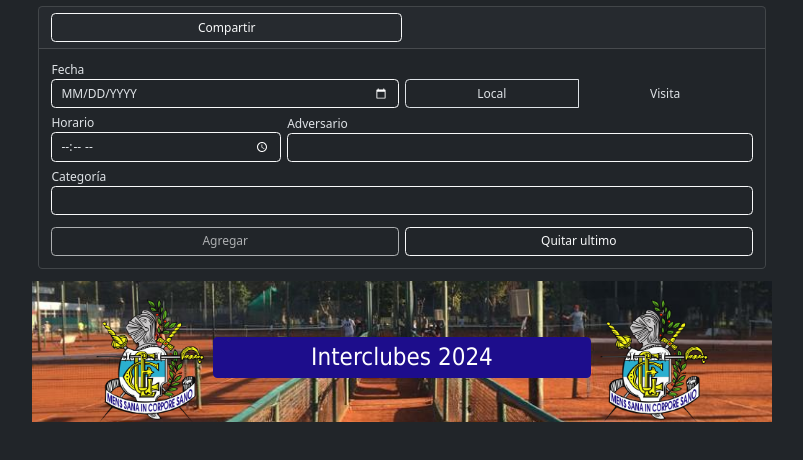
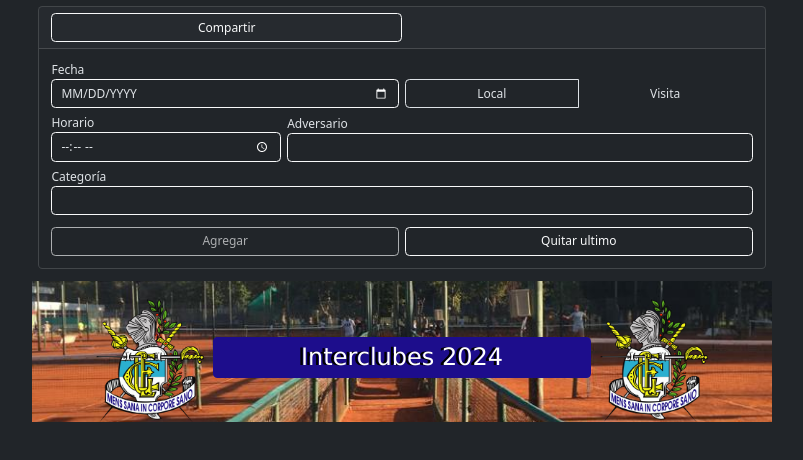
Before and after one commit to moradan/flyer-geba, a Next.js app: page / in a window 1280 px wide. Shown: the top 460 px of the page, without its empty margins (238-1041 px from the left). Built offline with nearby package versions, Linux system fonts and the light colour scheme.

Commit message:
added text shadow to flyer title, date heading and localia heading

```diff
--- a/src/components/flyer/EncabezadoFecha.tsx
+++ b/src/components/flyer/EncabezadoFecha.tsx
@@ -4,7 +4,7 @@ export default function EncabezadoFecha({ fecha }: { fecha: Date }) {
   return (
     <header>
       <h3 className="d-flex justify-content-center">
-        <span className="bg-primario p-1 text-capitalize rounded">
+        <span className="bg-primario p-1 text-capitalize text-shadow">
           {formatDate(fecha)}
         </span>
       </h3>
--- a/src/components/flyer/SeccionLocalia.tsx
+++ b/src/components/flyer/SeccionLocalia.tsx
@@ -18,7 +18,9 @@ export function SeccionLocalia({
     <section>
       <header>
         <h4 className="d-flex justify-content-center">
-          <span className="bg-primario p-1 text-capitalize">{tipo}</span>
+          <span className="bg-primario p-1 text-shadow text-capitalize">
+            {tipo}
+          </span>
         </h4>
       </header>
       <section>
--- a/src/components/flyer/Titulo.tsx
+++ b/src/components/flyer/Titulo.tsx
@@ -4,7 +4,7 @@ export default function Titulo({ titulo }: { titulo: string }) {
   return (
     <div className="row align-items-center justify-content-center">
       <Logo />
-      <h1 className="fs-2 col-6 text-center p-2 bg-primario text-white rounded">
+      <h1 className="fs-2 col-6 text-center p-2 bg-primario text-white text-shadow rounded">
         {titulo}
       </h1>
       <Logo />
--- a/src/styles/globals.css
+++ b/src/styles/globals.css
@@ -10,11 +10,15 @@ h3, h4 {
     min-width: 100%;
     width: 100%;
     height: 100%;
-    object-fit: cover; /* Ensures the aspect ratio is maintained at the expense of height */
+    object-fit: cover;
 }
 
 .font-tahoma {
-    font-family: Tahoma, Geneva, Verdana, sans-serif
+    font-family: 'Tahoma Bold', Geneva, Verdana, sans-serif
+}
+
+.text-shadow {
+    text-shadow: -3px 0px black;
 }
 
 @media (min-width: 820px) {
```
